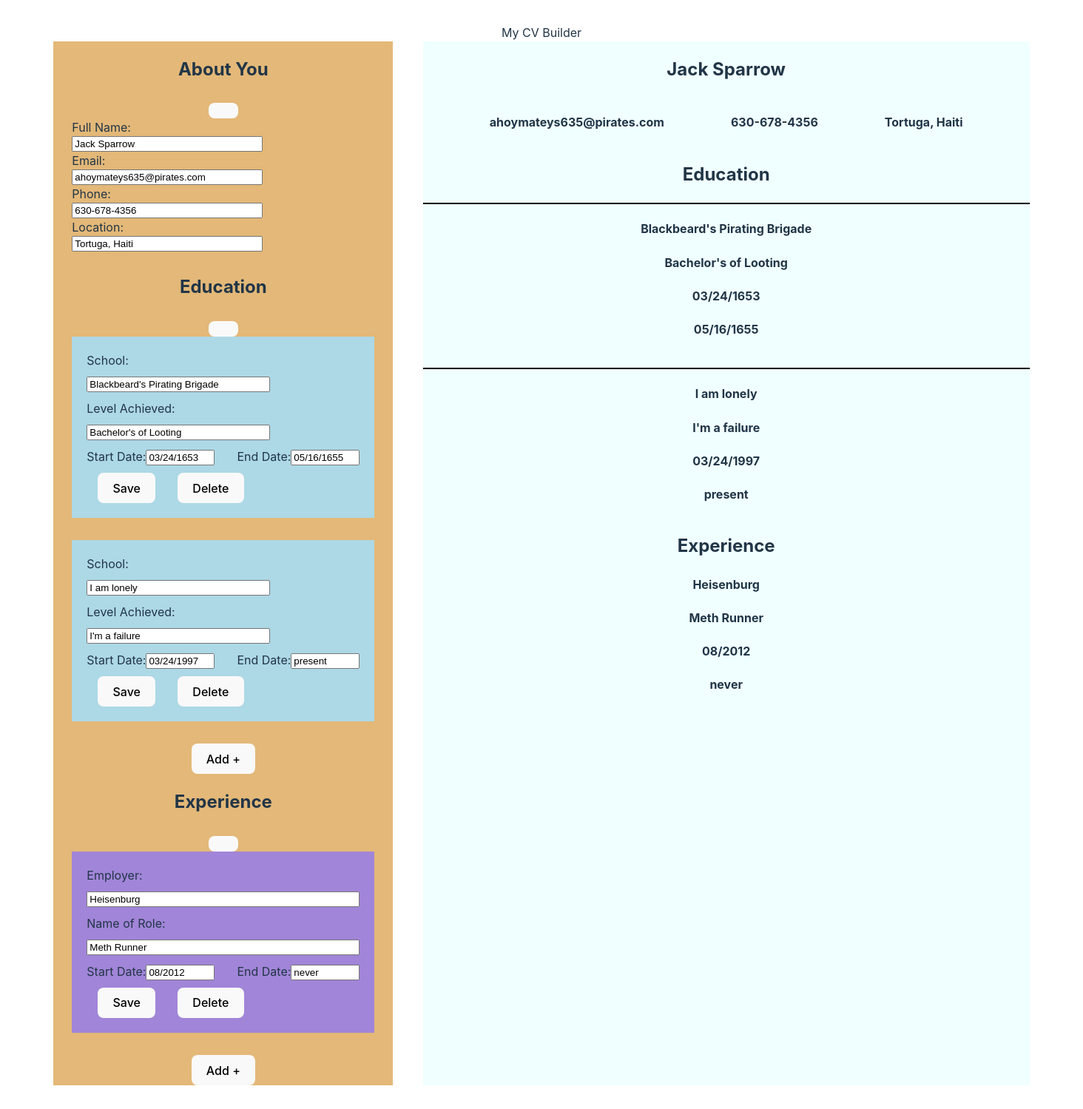
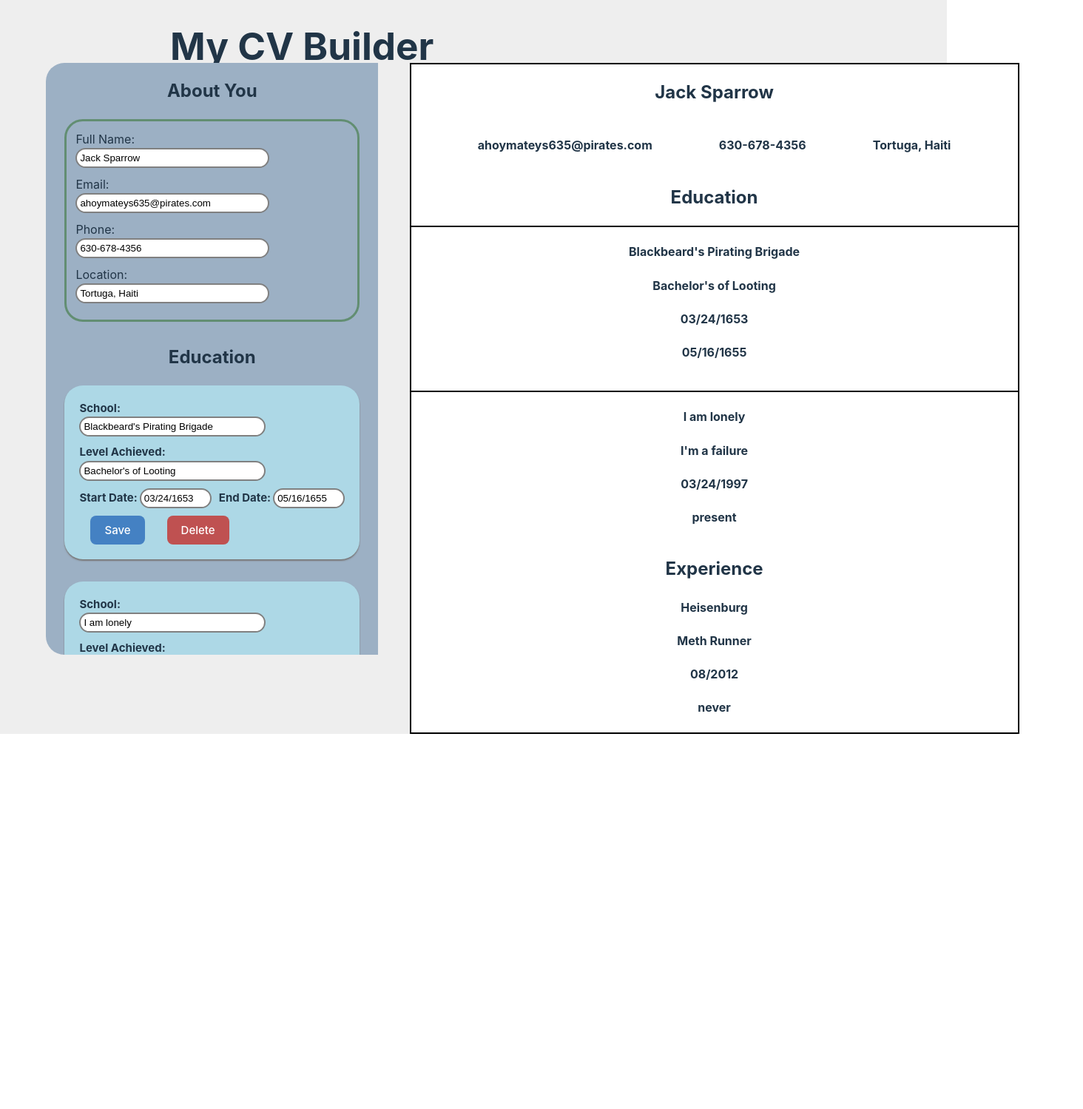
Before and after one commit to tgorsk15/cv-application, a React (Vite) app: page / in a window 1280 px wide. Shown: the whole page at 74% size, 1464 px wide, since content can reach past the window. After the commit the page ends 992 px from the top, so only its background shows below. Built offline with nearby package versions, Linux system fonts and the light colour scheme.

Commit message:
Further style edit section, page, and display area

```diff
--- a/src/App.jsx
+++ b/src/App.jsx
@@ -119,8 +119,8 @@ function App() {
   return (
 
     <>
-      <header>
-        My CV Builder
+      <header className='site-header'>
+        <h1 className='site-title'>My CV Builder</h1>
       </header>
       <section className='cv-section'>
         <section className='edit-box'>
--- a/src/components/educationInput.jsx
+++ b/src/components/educationInput.jsx
@@ -48,10 +48,6 @@ export function EducationInput ({
     return (
         <>
             <h2 className="education-header">Education</h2>
-            <button className="dropdown-button">
-                {/* not working... need to come back to this: */}
-                {/* {arrowIcon} */}
-            </button>
 
             <div className='education-inputs-container'>
                 {tempEducationData.map((education) => {
@@ -135,7 +131,7 @@ export function EducationInput ({
                             educationAdd(tempEducationData);
                         }}
                     >
-                        Add +
+                        Add New
                     </button>
                 </form>
 
--- a/src/components/experienceInput.jsx
+++ b/src/components/experienceInput.jsx
@@ -8,8 +8,6 @@ export function ExperienceInput ({
     experienceDelete,
     experienceAdd
     }) {
-    const arrowIcon = new Image()
-    arrowIcon.src = dropArrow;
 
     const [tempExperienceData, setTempData] = useState(experienceData)
 
@@ -44,10 +42,6 @@ export function ExperienceInput ({
 return (
     <>
         <h2 className="experience-header">Experience</h2>
-            <button className="dropdown-button">
-                {/* not working... need to come back to this: */}
-                {/* {arrowIcon} */}
-            </button>
 
             <div className='experience-inputs-container'>
                 {tempExperienceData.map((experience) => {
@@ -73,7 +67,7 @@ return (
                                     storeExperienceInputs(experience.id, "role", e.target.value)
                                 }}
                             />
-                            <div className='education-dates'>
+                            <div className='experience-dates'>
                                 <label htmlFor="start-date">Start Date:</label>
                                 <input
                                     type="text"
@@ -118,13 +112,13 @@ return (
                     )
 
                 })}
-                <button className='add-education'
+                <button className='add-experience'
                     onClick={(e) => {
                         e.preventDefault();
                         experienceAdd(tempExperienceData)
                     }}
                 >
-                    Add +
+                    Add New
                 </button>
             </div>
     </>
--- a/src/components/infoInput.jsx
+++ b/src/components/infoInput.jsx
@@ -16,10 +16,6 @@ export function InfoInput({ infoDetails, onChange }) {
     return (
         <>
             <h2 className="info-header">About You</h2>
-            <button className="dropdown-button">
-                {/* not working... need to come back to this: */}
-                {/* {arrowIcon} */}
-            </button>
 
             <div className="info-inputs-container">
 
--- a/src/styles/educationStyles.css
+++ b/src/styles/educationStyles.css
@@ -5,17 +5,19 @@
 }
 
 .education-edit-form {
-    /* display: block; */
     display: flex;
     flex-direction: column;
-    gap: 10px;
     margin-bottom: 30px;
     background-color: lightblue;
+    border-radius: 25px;
     padding: 20px;
+    box-shadow: 0px 2px 2px rgb(120, 119, 119);
+    font-weight: bold;
+    font-size: 15px;
 }
 
 .education-dates {
-    /* display: flex; */
+    margin-bottom: 10px
 }
 
 .education-add-form {
@@ -27,16 +29,22 @@
     text-align: left;
 }
 
+.education-edit-form > input {
+    max-width: 250px;
+    margin-bottom: 10px;
+}
+
 #school-name, #degree-level {
     max-width: 240px;
 }
 
 #start-date, #end-date {
     max-width: 85px;
+    margin-left: 3px;
 }
 
 #start-date {
-    margin-right: 30px;
+    margin-right: 10px;
 }
 
 .education-buttons {
@@ -47,6 +55,16 @@
     margin: 0px 15px;
 }
 
+.save {
+    background-color: rgb(68, 129, 195);
+    color: white;
+}
+
+.delete {
+    background-color: rgb(191, 81, 81);
+    color: white;
+}
+
 
 
 /* Display side */
--- a/src/styles/experienceStyles.css
+++ b/src/styles/experienceStyles.css
@@ -2,10 +2,13 @@
     /* display: block; */
     display: flex;
     flex-direction: column;
-    gap: 10px;
     margin-bottom: 30px;
     background-color: rgb(161, 133, 216);
+    border-radius: 20px;
     padding: 20px;
+    box-shadow: 0px 2px 2px rgb(79, 78, 78);
+    font-weight: bold;
+    font-size: 15px;
 }
 
 .experience-edit-form > label {
@@ -13,7 +16,14 @@
     text-align: left;
 }
 
+.experience-edit-form > input {
+    max-width: 250px;
+    margin-bottom: 10px;
+}
 
+.experience-dates {
+    margin-bottom: 10px;
+}
 
 
 .experience-buttons {
--- a/src/styles/infoStyles.css
+++ b/src/styles/infoStyles.css
@@ -2,13 +2,18 @@
     max-width: 500px;
 }
 
-.info-display-container {
-
+.info-header {
+    /* position: absolute;
+    top: -50px; */
 }
 
 .info-form {
     display: flex;
     flex-direction: column;
+    border: 3px solid rgb(61, 121, 61, 0.6);
+    border-radius: 25px;
+    /* outline: 3px solid green; */
+    padding: 12px;
 }
 
 .info-form > label {
@@ -18,6 +23,7 @@
 
 .info-form > input {
     max-width: 250px;
+    margin-bottom: 10px;
 }
 
 .info-details {
--- a/src/styles/pageStructure.css
+++ b/src/styles/pageStructure.css
@@ -1,6 +1,22 @@
+body {
+    background-color: rgb(238, 238, 238);
+    position: relative;
+}
+
 #root {
     min-width: 1600px;
-    /* height: 100%; */
+    padding: 0px 20px;
+}
+
+.site-header {
+    position: relative;
+    height: 85px;
+}
+
+.site-title {
+    position: absolute;
+    left: 15%;
+    top: 0px;
 }
 
 .cv-section {
@@ -13,17 +29,34 @@
 }
 
 .edit-box {
+    position: relative;
     max-width: 30%;
-    background-color: rgb(227, 184, 120);
+    background-color: rgb(156, 176, 196);
     padding: 0px 25px;
+    max-height: 100vh;
+    overflow-y: scroll;
+    border-top-left-radius: 25px;
+    border-bottom-left-radius: 25px;
 }
 
 .display-card {
-    background-color: azure;
+    background-color: white;
+    border: 2px solid black;
     min-width: 820px;
 }
 
 /* edit form */
+
+input {
+    padding: 4px;
+    border: solid 2px grey;
+    border-radius: 25px;
+}
+
+.add-experience, .add-education {
+    height: 40px;
+    text-align: center;
+}
 
 
 
```
